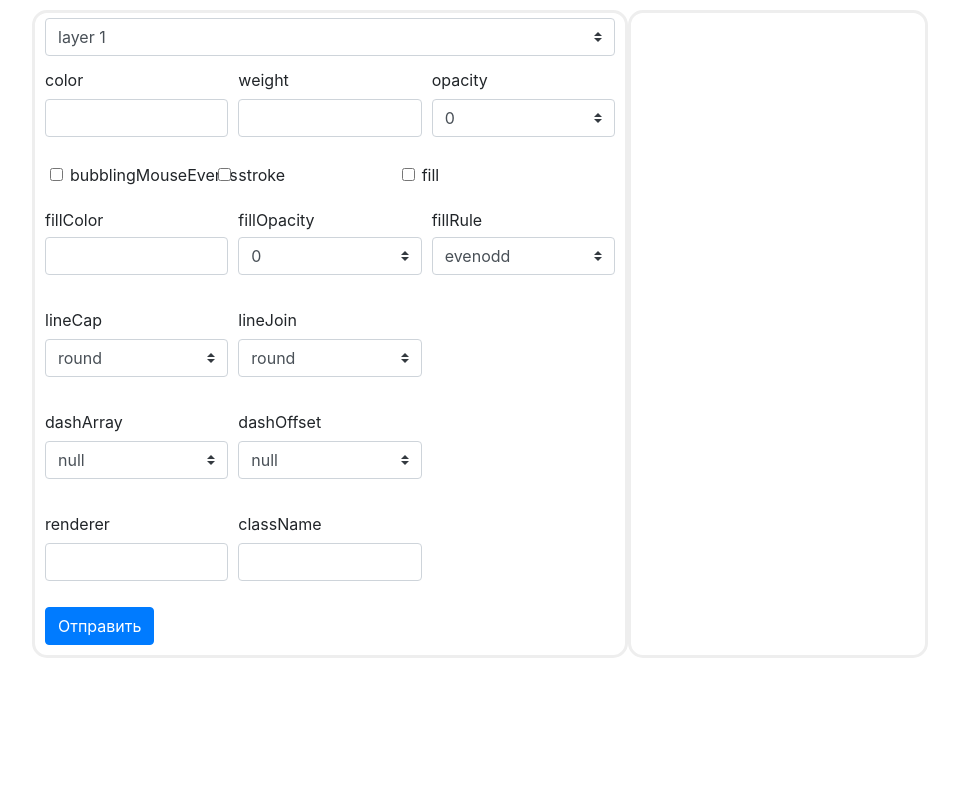
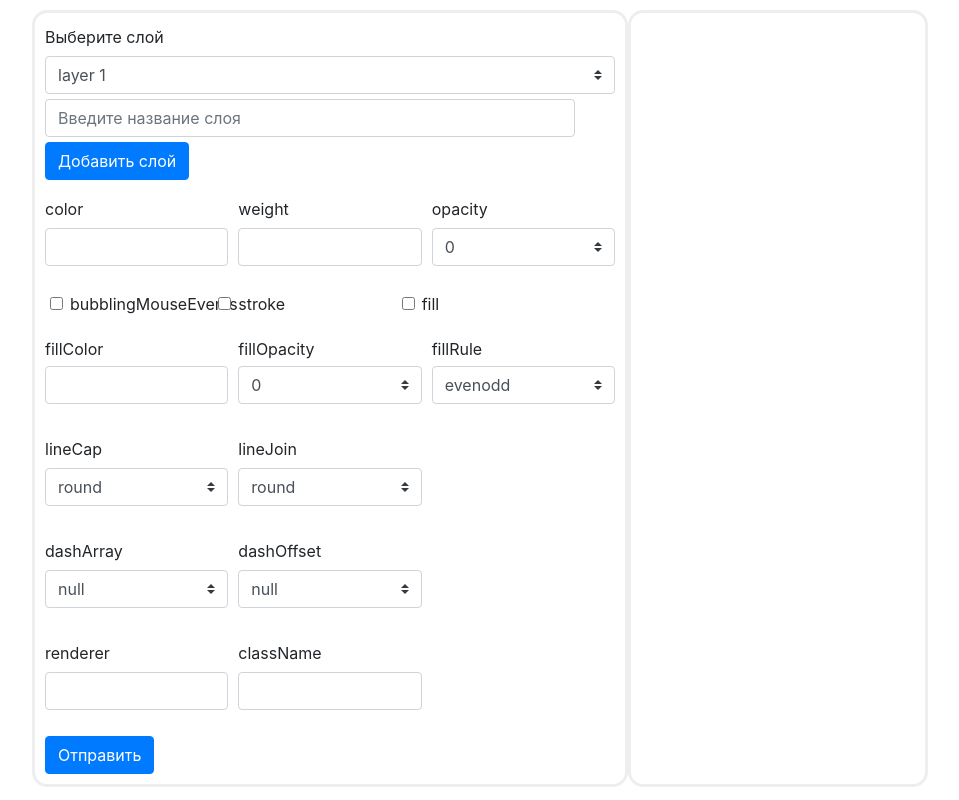
Before and after one commit to andrew1620/ex1, a React (Create React App) app: page / in a window 1280 px wide. Shown: the whole page, without its empty margins (160-1119 px from the left). Built offline with nearby package versions, Linux system fonts and the light colour scheme.

Commit message:
added tooltip and ability to add layer

```diff
--- a/src/components/App/App.js
+++ b/src/components/App/App.js
@@ -4,7 +4,7 @@ import SetForm from "../SetForm/SetForm";
 import ShowObject from "../ShowObject/ShowObject";
 
 function App() {
-  const [idList] = useState([
+  const [idList, setIdList] = useState([
     { id: 1, text: "layer 1" },
     { id: 2, text: "layer 2" },
     { id: 3, text: "layer 3" },
@@ -12,9 +12,33 @@ function App() {
   ]);
 
   const [layer, setLayer] = useState({}); //Состояние слоя: готовый слой со стилями
+  const addLayer = event => {
+    event.preventDefault();
+    setIdList([
+      ...idList,
+      { id: "userLayer", text: event.target.previousSibling.value }
+    ]);
+    // let selectLayer = document.querySelector("#root div form select");
+    //Чтобы сначала добавил в массив а потом назначил selected, иначе устанавливается предпоследний т.к. не успевает отрендериться
+    // setTimeout(() => {//не пашет, еще нет последний эл-т не добавленный
+    //   selectLayer.options[selectLayer.options.length - 1].selected = true;
+    //   setLayer(
+    //     Object.assign(layer, {
+    //       name: idList[idList.length - 1].text,
+    //       style: {}
+    //     })
+    //   );
+    //   console.log(idList);
+    // });
+  };
+
   const [p, setP] = useState(<p></p>); //Состояние абзаца, в котором выводится объект для просмотра
   const saveChanges = event => {
-    if (event.target.dataset.name === "btnSend") {
+    if (
+      event.target.dataset.name === "btnSend" ||
+      event.target.dataset.name === "btnAddLayer" ||
+      event.target.dataset.name === "addLayerInput"
+    ) {
       event.preventDefault();
       return;
     }
@@ -79,6 +103,16 @@ function App() {
     event.preventDefault();
   };
 
+  const showToolTip = event => {
+    const targetCoords = event.target.getBoundingClientRect();
+    let p = event.target.parentElement.querySelector(".addLayerTooltip");
+    p.style.display = "inline-block";
+    p.style.left = targetCoords.left + event.target.offsetWidth / 2 + "px";
+    p.style.top = targetCoords.bottom + 5 + "px";
+    p.style.opacity = 1;
+    setTimeout(() => (p.style.display = "none"), 1500);
+  };
+
   return (
     <div
       style={{
@@ -92,6 +126,8 @@ function App() {
         idList={idList}
         saveChanges={saveChanges}
         btnSendClick={btnSendClick}
+        addLayer={addLayer}
+        showToolTip={showToolTip}
       />
       <ShowObject p={p} />
     </div>
--- a/src/components/SetForm/SetForm.js
+++ b/src/components/SetForm/SetForm.js
@@ -1,7 +1,13 @@
 import React from "react";
 import IdList from "../idList/idList";
 
-export default function SetForm({ idList, saveChanges, btnSendClick }) {
+export default function SetForm({
+  idList,
+  saveChanges,
+  btnSendClick,
+  addLayer,
+  showToolTip
+}) {
   const formStyle = {
     border: "3px solid #eee",
     padding: "5px 10px",
@@ -11,9 +17,52 @@ export default function SetForm({ idList, saveChanges, btnSendClick }) {
     width: "700px",
     margin: "0"
   };
+  const divAddLayerStyle = {
+    display: "flex",
+    flexWrap: "wrap",
+    justifyContent: "space-between"
+  };
+  const addLayerTooltipStyle = {
+    border: "1px solid black",
+    boxSizing: "border-box",
+    padding: "5px 10px",
+    fontFamily: "Arial",
+    fontStyle: "italic",
+    borderRadius: "5px",
+    fontSize: "13px",
+    position: "absolute",
+    background: "white",
+    display: "none",
+    zIndex: "1"
+  };
   return (
     <form className="container" style={formStyle} onBlur={saveChanges}>
+      <label htmlFor="layerSel" className="col-form-label">
+        Выберите слой
+      </label>
       <IdList idList={idList} />
+
+      <div style={divAddLayerStyle}>
+        <p className="addLayerTooltip" style={addLayerTooltipStyle}>
+          Если необходимо добавить слой - введите название и нажмите добавить
+        </p>
+        <input
+          type="text"
+          id="addLayerInput"
+          className="form-control"
+          data-name="addLayerInput"
+          placeholder="Введите название слоя"
+          style={{ maxWidth: "530px" }}
+          onMouseOver={showToolTip}
+        />
+        <button
+          className="btn btn-primary"
+          onClick={addLayer}
+          data-name="btnAddLayer"
+        >
+          Добавить слой
+        </button>
+      </div>
 
       <div className="form-row">
         <div className="col-md-4 mb-3">
--- a/src/components/idList/idList.js
+++ b/src/components/idList/idList.js
@@ -15,7 +15,11 @@ function IdList({ idList }) {
     );
   });
   return (
-    <select className="custom-select mr-sm-2" data-name="layerSel">
+    <select
+      className="custom-select mr-sm-2"
+      data-name="layerSel"
+      id="layerSel"
+    >
       {list}
     </select>
   );
```
